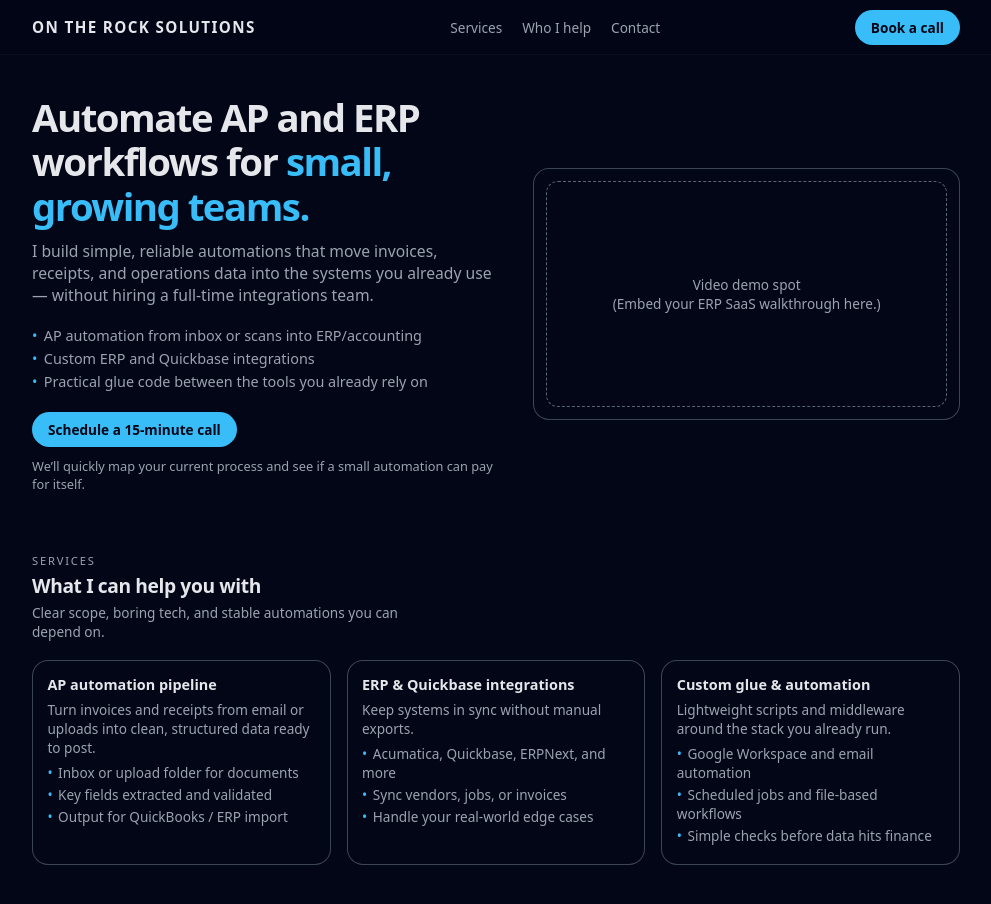
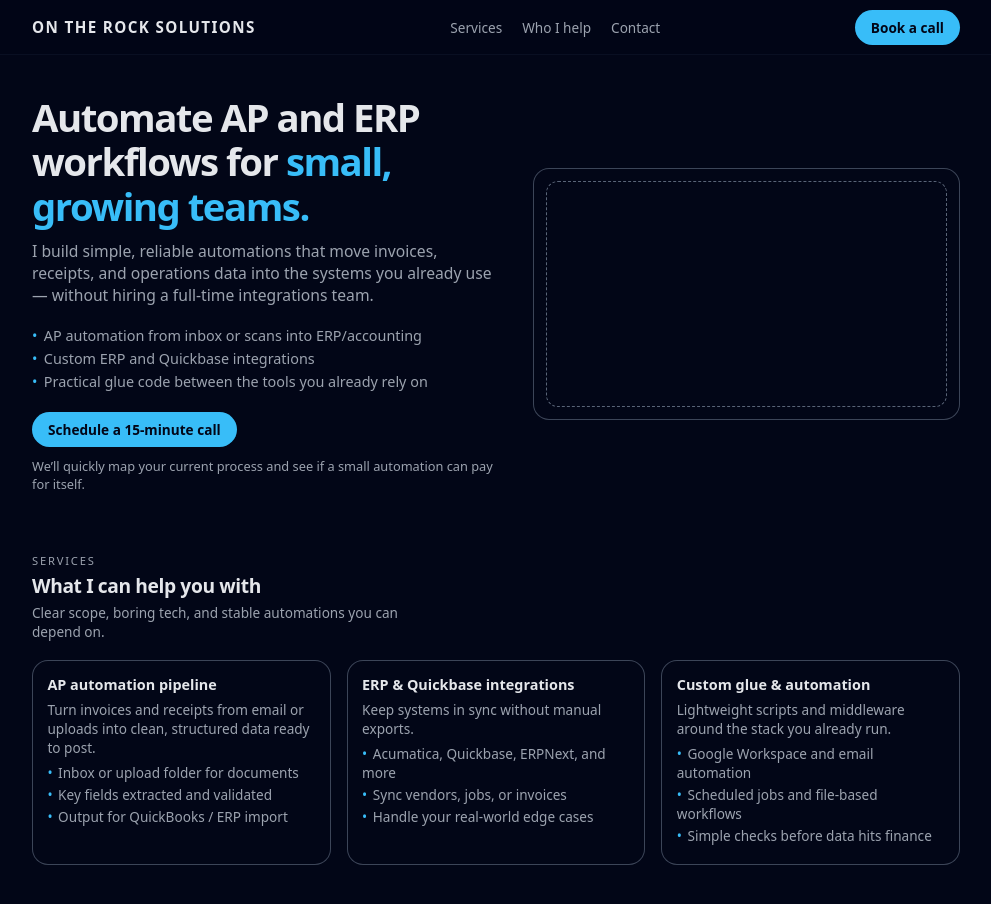
Before and after one commit to btranscend/ontherocksolutions.github.io, a plain HTML site: page index.html in a window 1280 px wide. Shown: the top 904 px of the page, without its empty margins (144-1135 px from the left). Drawn offline with Linux system fonts and the light colour scheme.

Commit message:
fixed diagram sectiom3

```diff
--- a/index.html
+++ b/index.html
@@ -480,10 +480,10 @@
                 Example:
                 <iframe src="YOUR_VIDEO_URL" title="ERP demo" frameborder="0" allowfullscreen style="width:100%;height:100%;border-radius:12px;"></iframe>
               -->
-              <span>
+              <!--span>
                 Video demo spot<br />
                 (Embed your ERP SaaS walkthrough here.)
-              </span>
+              </span-->
             </div>
           </div>
         </div>
```
